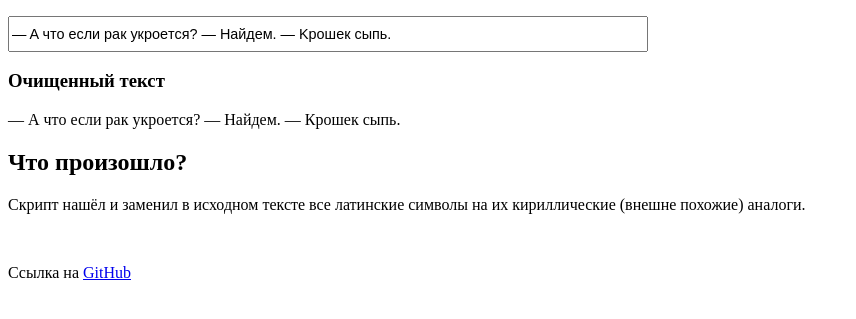
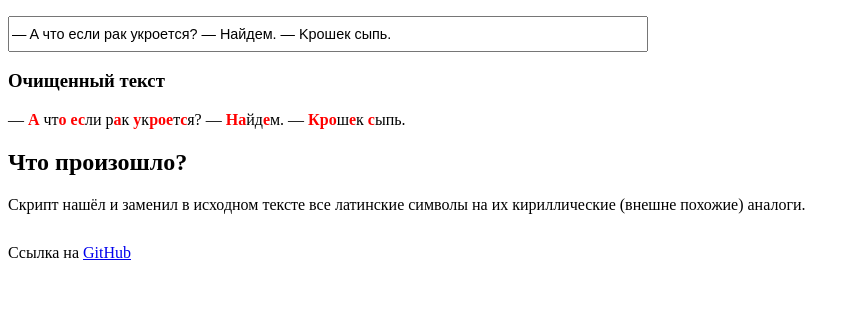
Before and after one commit to Spearance/anti-pe.js, a plain HTML site: page index.html in a window 1280 px wide. Shown: the part 105-424 px from the top of the page, without its empty margins (0-856 px from the left). Drawn offline with Linux system fonts and the light colour scheme.

Commit message:
minor changes

```diff
--- a/index.html
+++ b/index.html
@@ -3,10 +3,10 @@
 <head>
 	<meta charset="UTF-8">
 	<title>АнтиПЭ</title>
-	<script src="./antiPE.js"></script>
 	<style>
 		label{display: block}
 		#resultText > b{color: red}
+		#git{margin-top: 30px}
 	</style>
 </head>
 <body>
@@ -18,13 +18,25 @@
 
 	<h2>Что произошло?</h2>
 	<p>Скрипт нашёл и заменил в исходном тексте все латинские символы на их кириллические (внешне похожие) аналоги.</p>
-	<br/>
-	<p>Ссылка на <a href="https://github.com/spearance/antiPE">GitHub</a></p>
+	<p id="git">Ссылка на <a href="https://github.com/spearance/antiPE">GitHub</a></p>
 
 	<script>
 		var dirtyText = document.querySelector('#dirtyText');
 		var resultText = document.querySelector('#resultText');
 
+		function antiPE(str){
+			if (str) {
+				var obj = { "A": "А", "a": "а", "E": "Е", "e": "е", "T": "Т", "y": "у", "O": "О", "o": "о", "P": "Р", "p": "р", "H": "Н", "K": "К", "X": "Х", "x": "х", "C": "С", "c": "с", "B": "В", "M": "М" };
+
+				for (var key in obj) {
+					var r = new RegExp(key, 'g');
+					str = str.replace(r, '<b>' + obj[key] + '</b>');
+				}
+			}
+
+			return str;
+		}
+
 		resultText.innerHTML = antiPE(dirtyText.value);
 	</script>
 </body>
```
